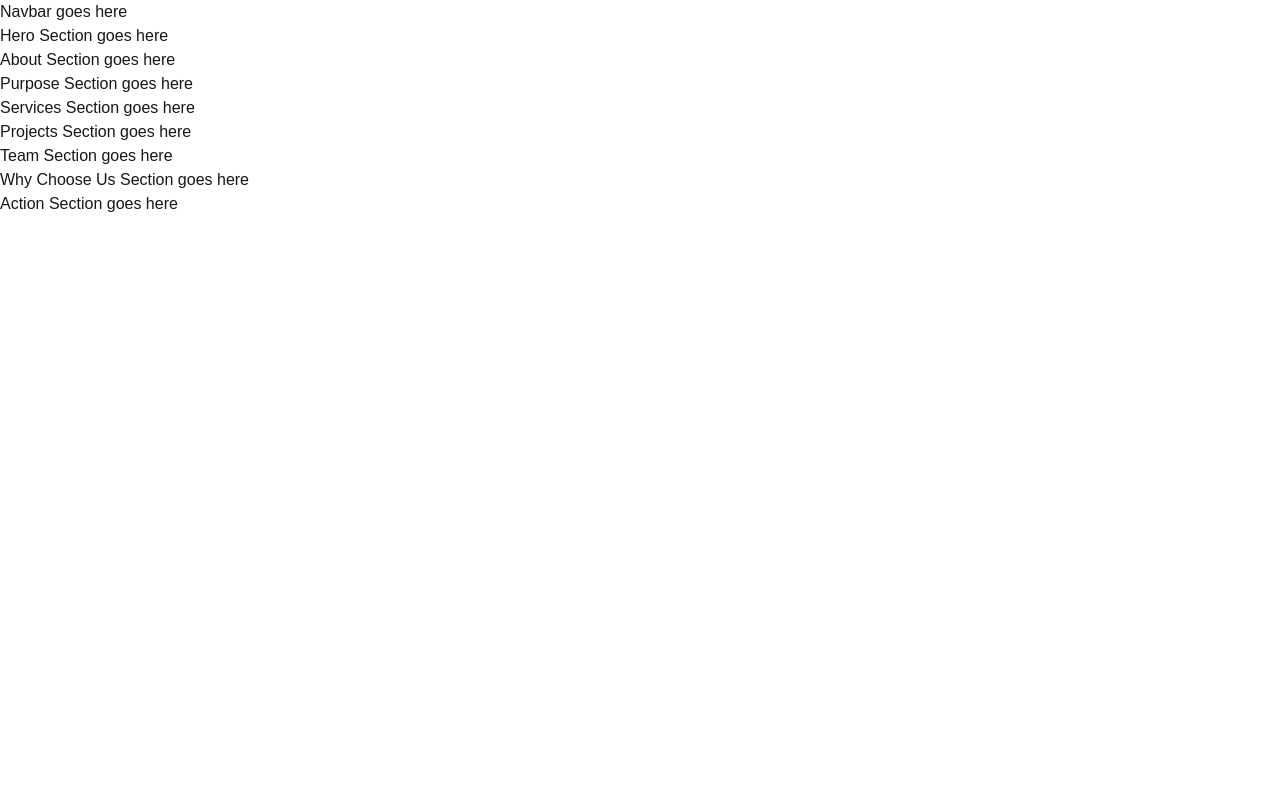
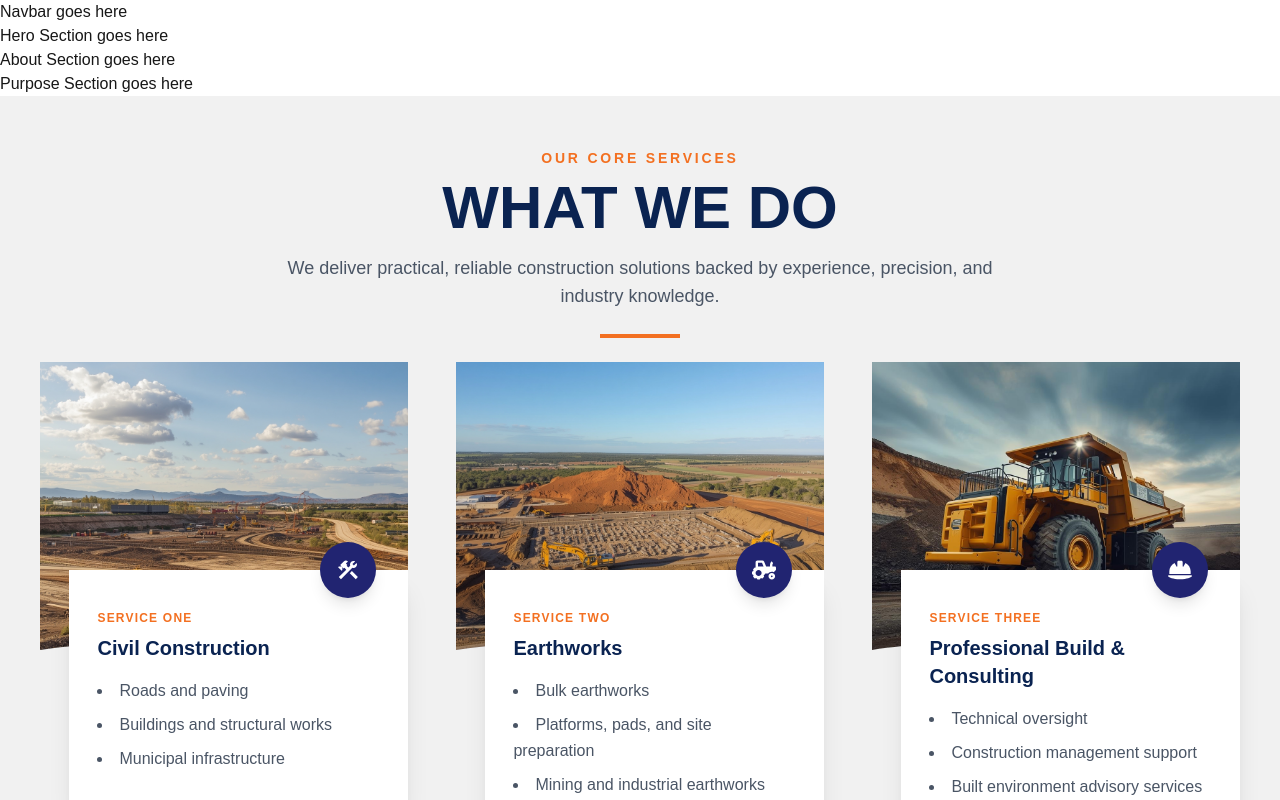
Before and after one commit to InolofatsengMotloba/bluewhite-businesslandingpage, a Next.js app: page / in a window 1280 px wide. Shown: the top 800 px of the page. Built offline with nearby package versions, Linux system fonts and the light colour scheme.

Commit message:
Add services section with cards and icons

```diff
--- a/components/Services.js
+++ b/components/Services.js
@@ -1,7 +1,157 @@
+import React from "react";
+import { FaTractor } from "react-icons/fa";
+import { MdConstruction } from "react-icons/md";
+import { FaHelmetSafety } from "react-icons/fa6";
+
 export default function Services() {
+
+  const services = [
+    {
+      id: 1,
+      tag: "SERVICE ONE",
+      title: "Civil Construction",
+      points: [
+        "Roads and paving ",
+        "Buildings and structural works ",
+        "Municipal infrastructure ",
+      ],
+      image: "/BG4.jpg",
+      icon: <MdConstruction />,
+    },
+    {
+      id: 2,
+      tag: "SERVICE TWO",
+      title: "Earthworks",
+      points: [
+        "Bulk earthworks",
+        "Platforms, pads, and site preparation ",
+        "Mining and industrial earthworks ",
+      ],
+      image: "/BG5.jpg",
+      icon: <FaTractor />,
+    },
+    {
+      id: 3,
+      tag: "SERVICE THREE",
+      title: "Professional Build & Consulting",
+      points: [
+        "Technical oversight ",
+        "Construction management support",
+        "Built environment advisory services ",
+      ],
+      image: "/BG8.jpg",
+      icon: <FaHelmetSafety />,
+    },
+  ];
+
   return (
-    <>
-      <h1>Services Section goes here</h1>
-    </>
+    <section className="relative w-full min-h-screen bg-[#F1F1F1] flex flex-col justify-center py-10 px-4 md:px-10">
+      {/* Header */}
+      <div className="text-center mb-6 max-w-4xl mx-auto">
+        <span className="text-[#f37021] font-bold tracking-[0.2em] text-sm">
+          OUR CORE SERVICES
+        </span>
+        <h2 className="text-4xl md:text-6xl font-extrabold text-[#0a2351] mt-2">
+          WHAT WE DO
+        </h2>
+        <p className="text-gray-600 text-base md:text-lg mt-4 max-w-3xl mx-auto">
+          We deliver practical, reliable construction solutions backed by
+          experience, precision, and industry knowledge.
+        </p>
+        <div className="w-20 h-1 bg-[#f37021] mx-auto mt-6"></div>
+      </div>
+
+      {/* Cards Container */}
+      <div
+        className="
+        w-full max-w-7xl mx-auto
+        flex gap-12
+        overflow-x-auto md:overflow-visible
+        scroll-smooth
+        scrollbar-hide
+        pb-4
+        items-stretch
+      "
+      >
+        {services.map((service) => (
+          <div
+            key={service.id}
+            className="
+              min-w-80 sm:min-w-96 md:min-w-0
+              flex-1 group flex flex-col
+            "
+          >
+            {/* Image - Increased height proportionally */}
+            <div className="relative h-72 overflow-hidden">
+              <img
+                src={service.image}
+                alt={service.title}
+                className="w-full h-full object-cover transition-transform duration-700 group-hover:scale-110"
+              />
+
+              <svg
+                className="absolute bottom-0 left-0 w-full"
+                viewBox="0 0 1200 120"
+                preserveAspectRatio="none"
+                style={{ height: "48px" }}
+              >
+                <path
+                  d="M0,120 C300,85 900,85 1200,120 L1200,120 L0,120 Z"
+                  fill="#F1F1F1"
+                />
+              </svg>
+            </div>
+
+            {/* Card Content - Proportionally increased */}
+            <div
+              className="
+              relative bg-white
+              pt-10 pb-7 px-7
+              shadow-xl
+              w-[92%] ml-auto
+              -mt-20
+              border-b-3 border-[#212471]
+              transition-all duration-300
+              group-hover:-translate-y-2
+              group-hover:shadow-2xl
+            "
+            >
+              {/* Icon - Increased size */}
+              <div
+                className="
+                absolute top-0 right-8 -translate-y-1/2
+                bg-[#212471]
+                w-14 h-14
+                rounded-full
+                flex items-center justify-center
+                text-white text-2xl
+                shadow-lg
+                group-hover:scale-110
+                transition-transform duration-300
+              "
+              >
+                {service.icon}
+              </div>
+
+              <p className="text-[#f37021] text-xs font-bold tracking-widest uppercase mb-2">
+                {service.tag}
+              </p>
+
+              <h3 className="text-lg md:text-xl font-bold text-[#0a2351] mb-4">
+                {service.title}
+              </h3>
+
+              <ul className="text-gray-600 text-sm md:text-base space-y-2 list-disc list-inside">
+                {service.points.map((point, idx) => (
+                  <li key={idx} className="leading-relaxed">
+                    {point}
+                  </li>
+                ))}
+              </ul>
+            </div>
+          </div>
+        ))}
+      </div>
+    </section>
   );
 }
```
